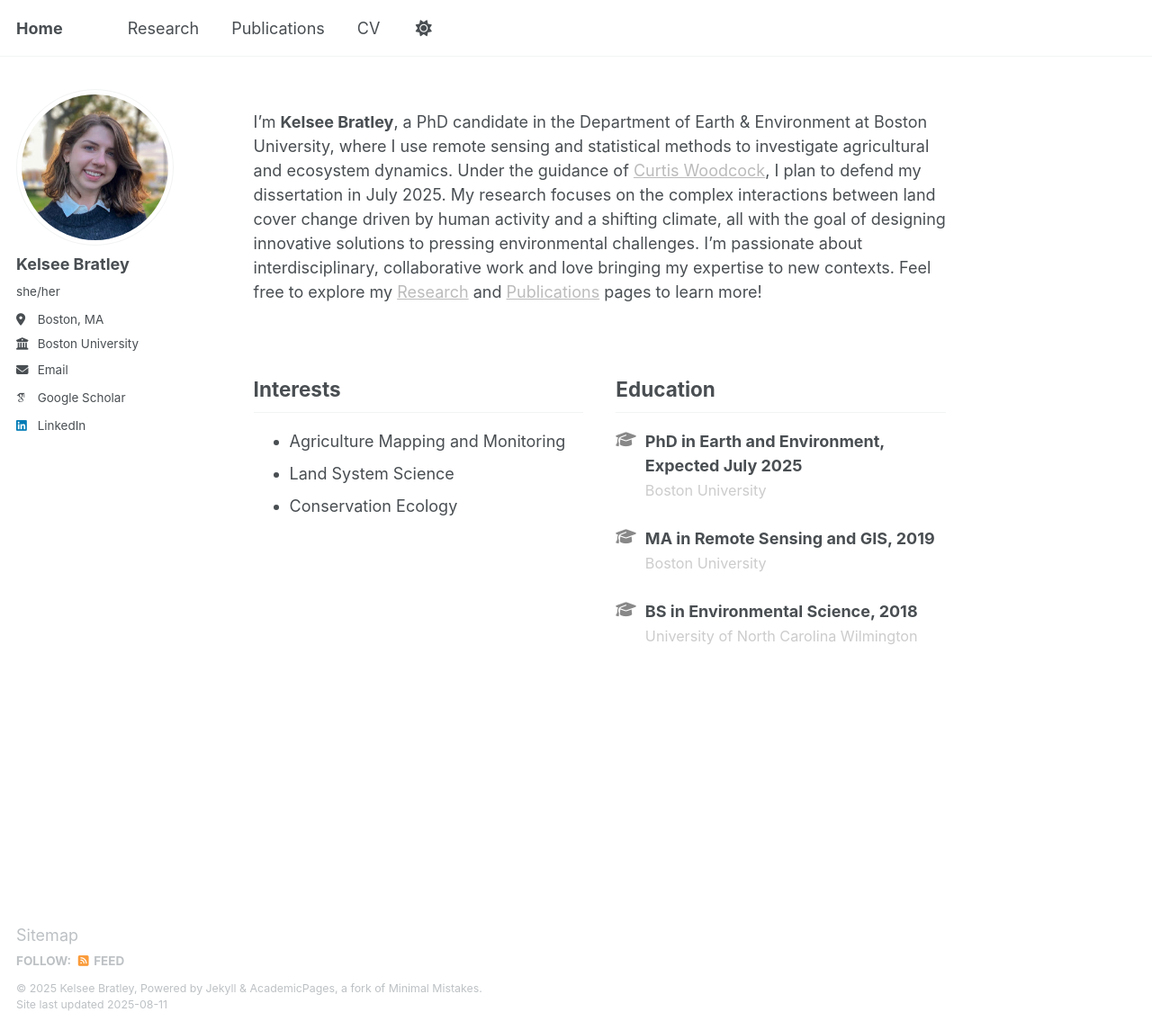
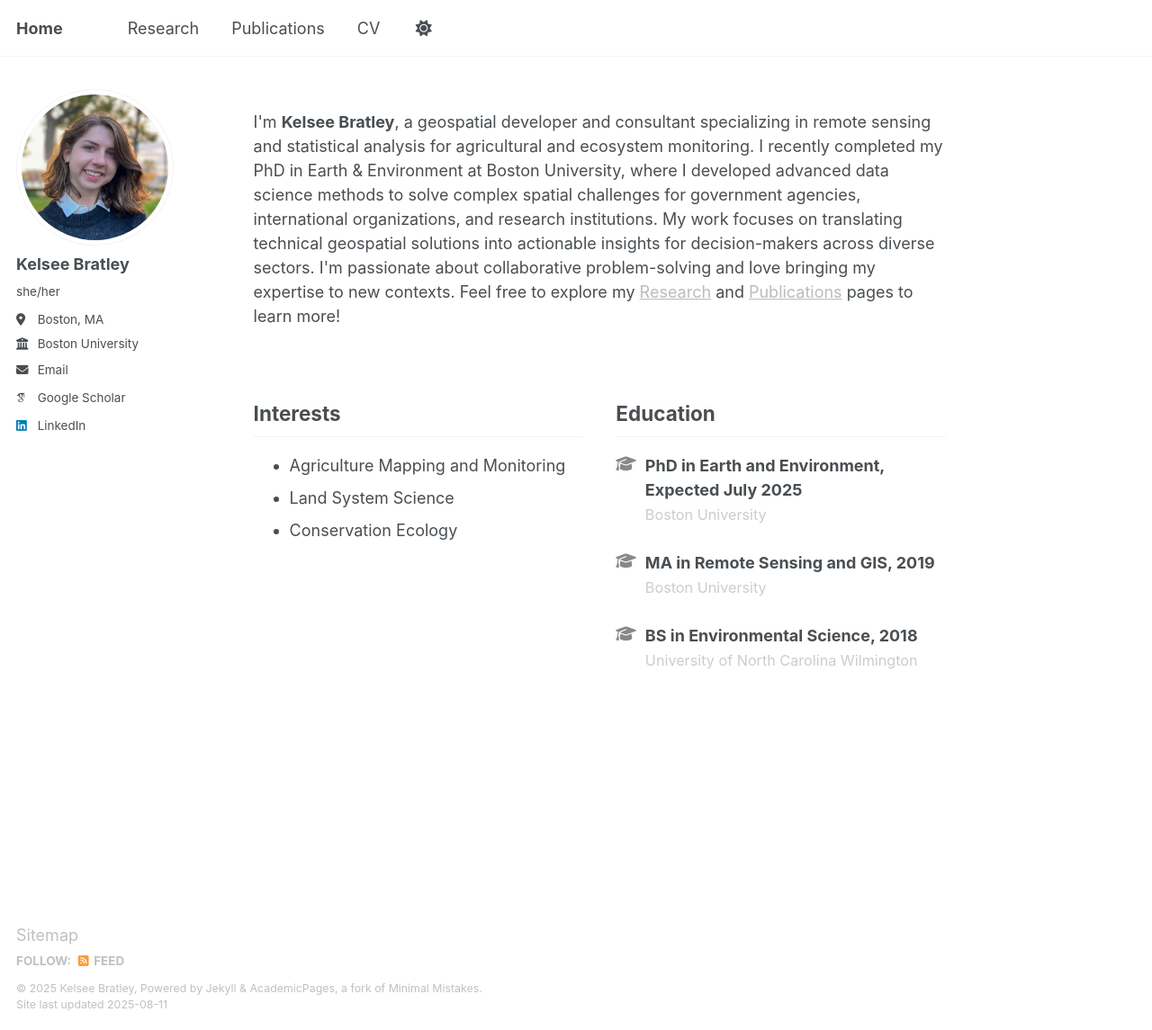
Before and after one commit to kbratley/kbratley.github.io, a Jekyll site: the page built from _pages/about.md, in a window 1280 px wide and 1145 px high. Shown: the whole window at 90% size. Built offline with Jekyll 4.4.1, drawn with Linux system fonts in a browser that asks for light colours; some web fonts are replaced.

Commit message:
Update about.md

```diff
--- a/_pages/about.md
+++ b/_pages/about.md
@@ -7,13 +7,11 @@
 ---
 
   <!-- Updated Intro Text -->
- <p>
- I’m <b>Kelsee Bratley</b>, a PhD candidate in the Department of Earth & Environment at Boston University, where I use remote sensing and statistical methods to investigate agricultural and ecosystem dynamics. Under the guidance of
-  <a href="https://scholar.google.com/citations?user=vf8DeC4AAAAJ&hl=en" style="color: #bbb;">
-    Curtis Woodcock</a>, I plan to defend my dissertation in July 2025. My research focuses on the complex interactions between land cover change driven by human activity and a shifting climate, all with the goal of designing innovative solutions to pressing environmental challenges. I’m passionate about interdisciplinary, collaborative work and love bringing my expertise to new contexts. Feel free to explore my
-  <a href="/portfolio" style="color: #bbb;">Research</a> and
-  <a href="/publications" style="color: #bbb;">Publications</a>
-  pages to learn more!
+<p>
+I'm <b>Kelsee Bratley</b>, a geospatial developer and consultant specializing in remote sensing and statistical analysis for agricultural and ecosystem monitoring. I recently completed my PhD in Earth & Environment at Boston University, where I developed advanced data science methods to solve complex spatial challenges for government agencies, international organizations, and research institutions. My work focuses on translating technical geospatial solutions into actionable insights for decision-makers across diverse sectors. I'm passionate about collaborative problem-solving and love bringing my expertise to new contexts. Feel free to explore my
+<a href="/portfolio" style="color: #bbb;">Research</a> and
+<a href="/publications" style="color: #bbb;">Publications</a>
+pages to learn more!
 </p>
 
   <!-- Two-Column Layout for Interests / Education -->
```
